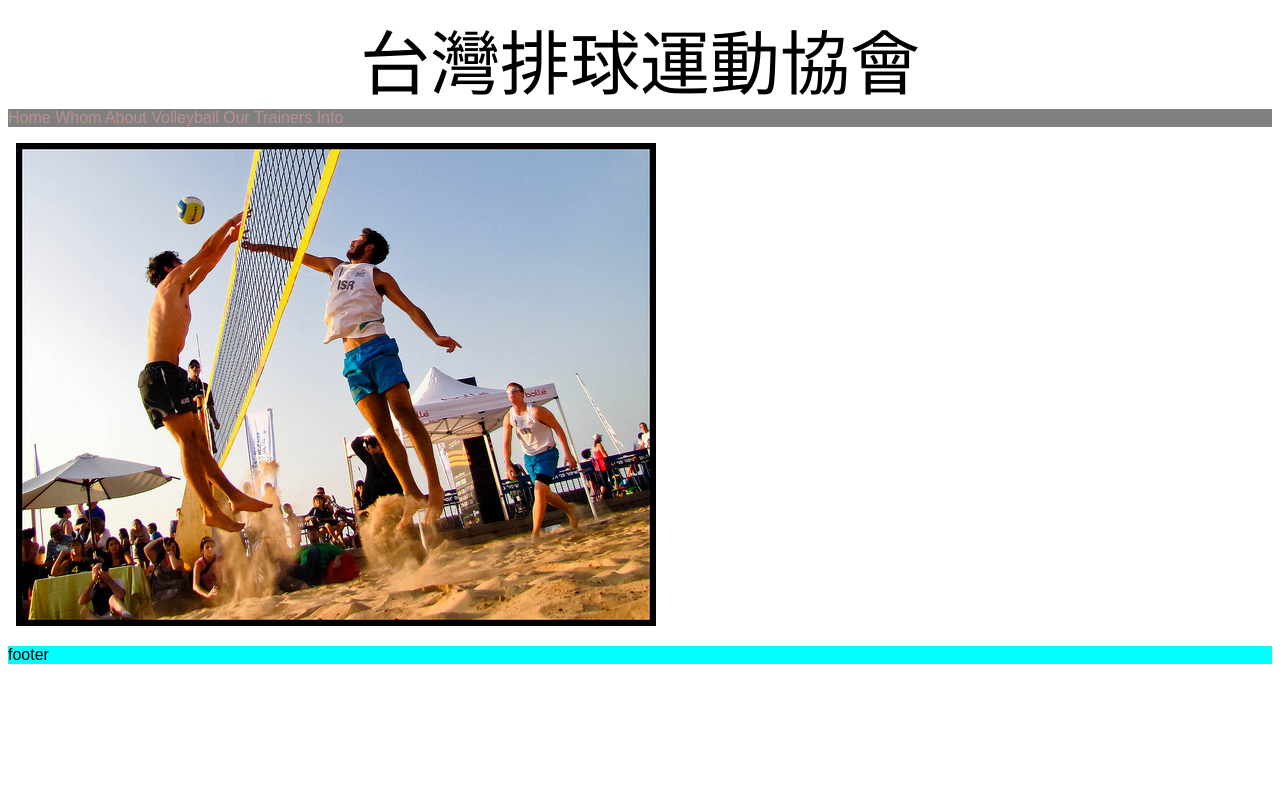
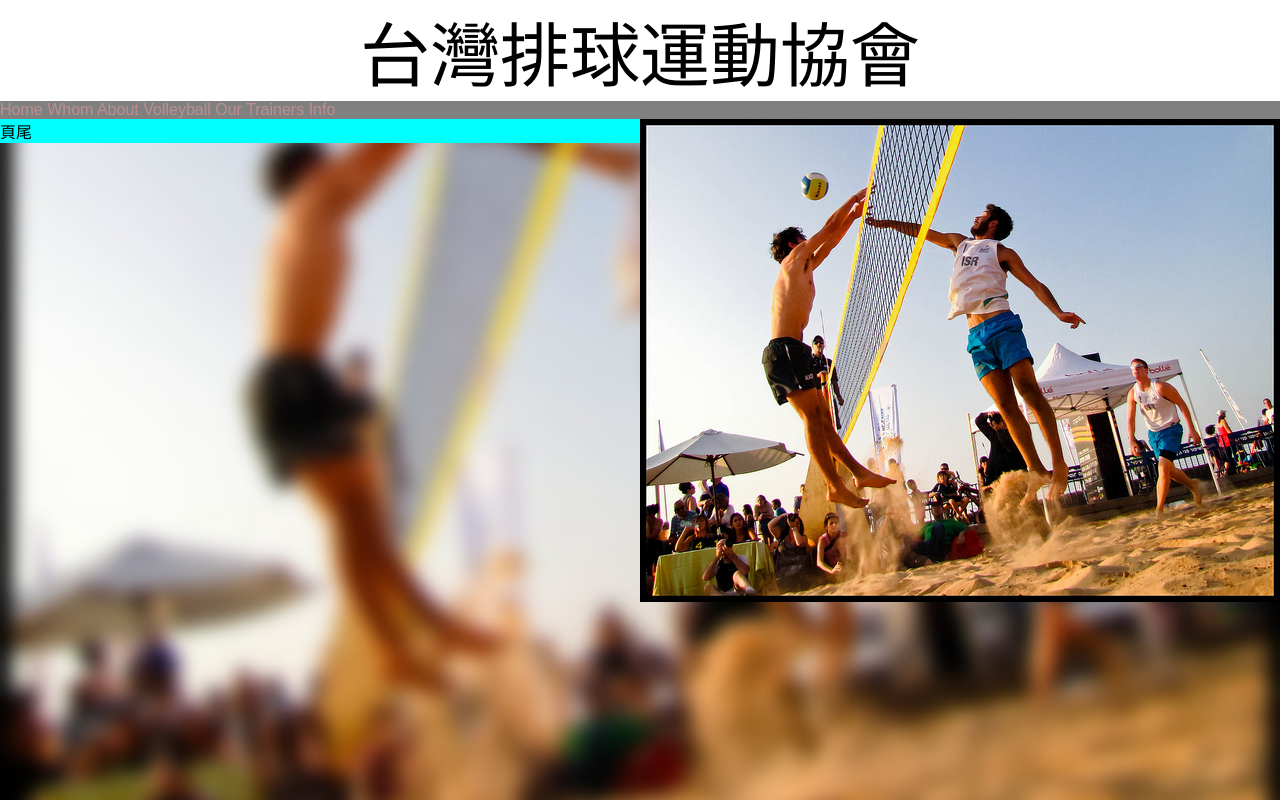
Before and after one commit to jonathanliao/a1, a plain HTML site: page index.html in a window 1280 px wide. Drawn offline with Linux system fonts and the light colour scheme.

Commit message:
auto back ground done

```diff
--- a/index.html
+++ b/index.html
@@ -21,11 +21,16 @@
 <section id ="main">
 
 <body>
-<p><img src="5208457834_f7d61d8445_z.jpg" /></p>
+
+
+<div id="pic">
+<img src="5208457834_f7d61d8445_z.jpg" align="right">
+</div>
+
 
 
 </body>
 
 </section>
-<footer>footer</footer>
+<footer>頁尾</footer>
 </html>
--- a/mainstyles.css
+++ b/mainstyles.css
@@ -31,6 +31,13 @@ body{
 	color: #000000;
 	font-family: Arial, Helvetica, sans-serif;
 	text-align:left;
+
+
+	margin:0;
+    padding:0;
+    background: #000 url(home_back.jpg) center center fixed no-repeat;
+    -moz-background-size: cover;
+    background-size: cover;
 }
 
 header {
@@ -51,6 +58,9 @@ footer {
 	margin-left: inherit;
 
 }
+
+
+
 .hightlight {
 	color: green;
 }
```
Also changed, not shown: home_back.jpg (added), 1 other file.
